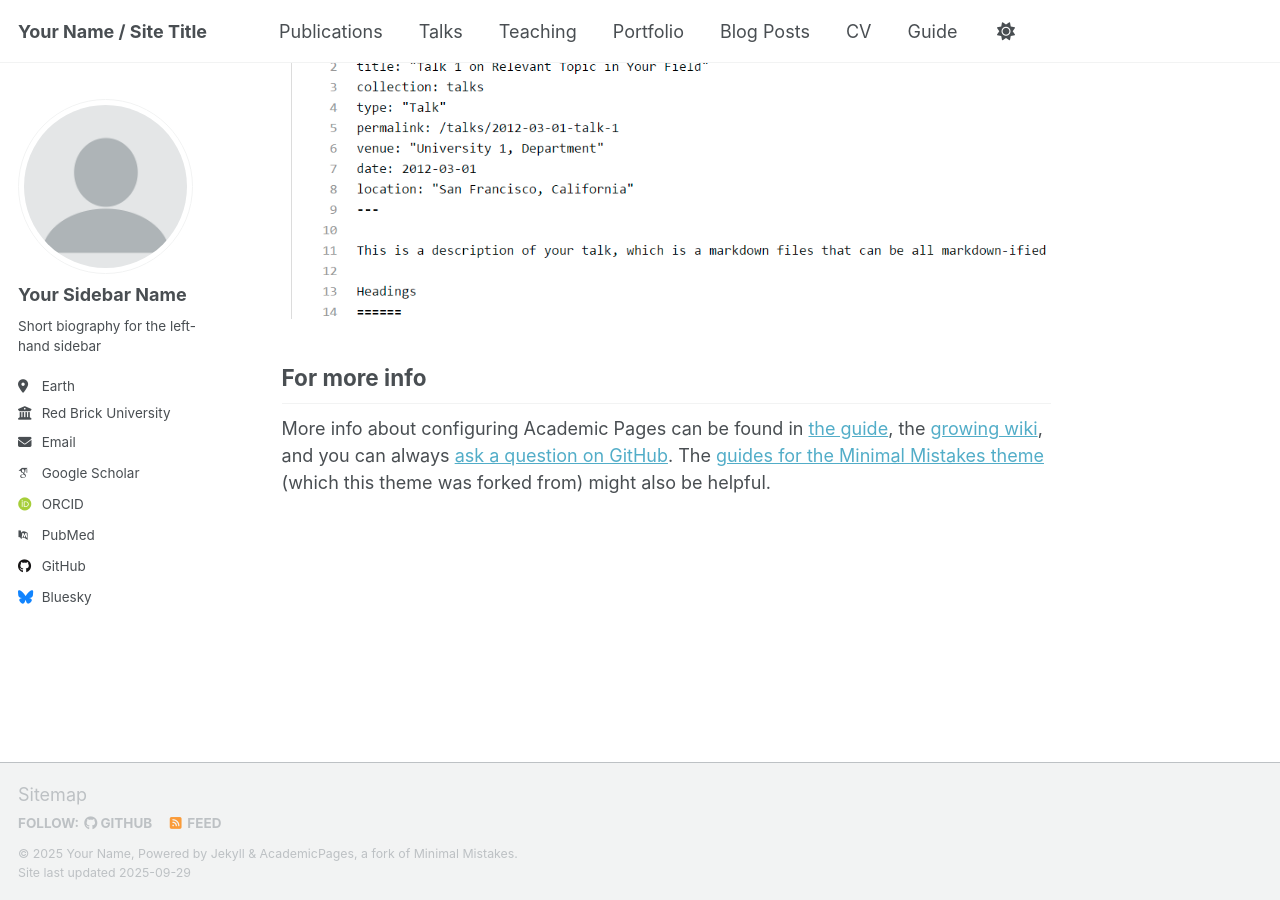
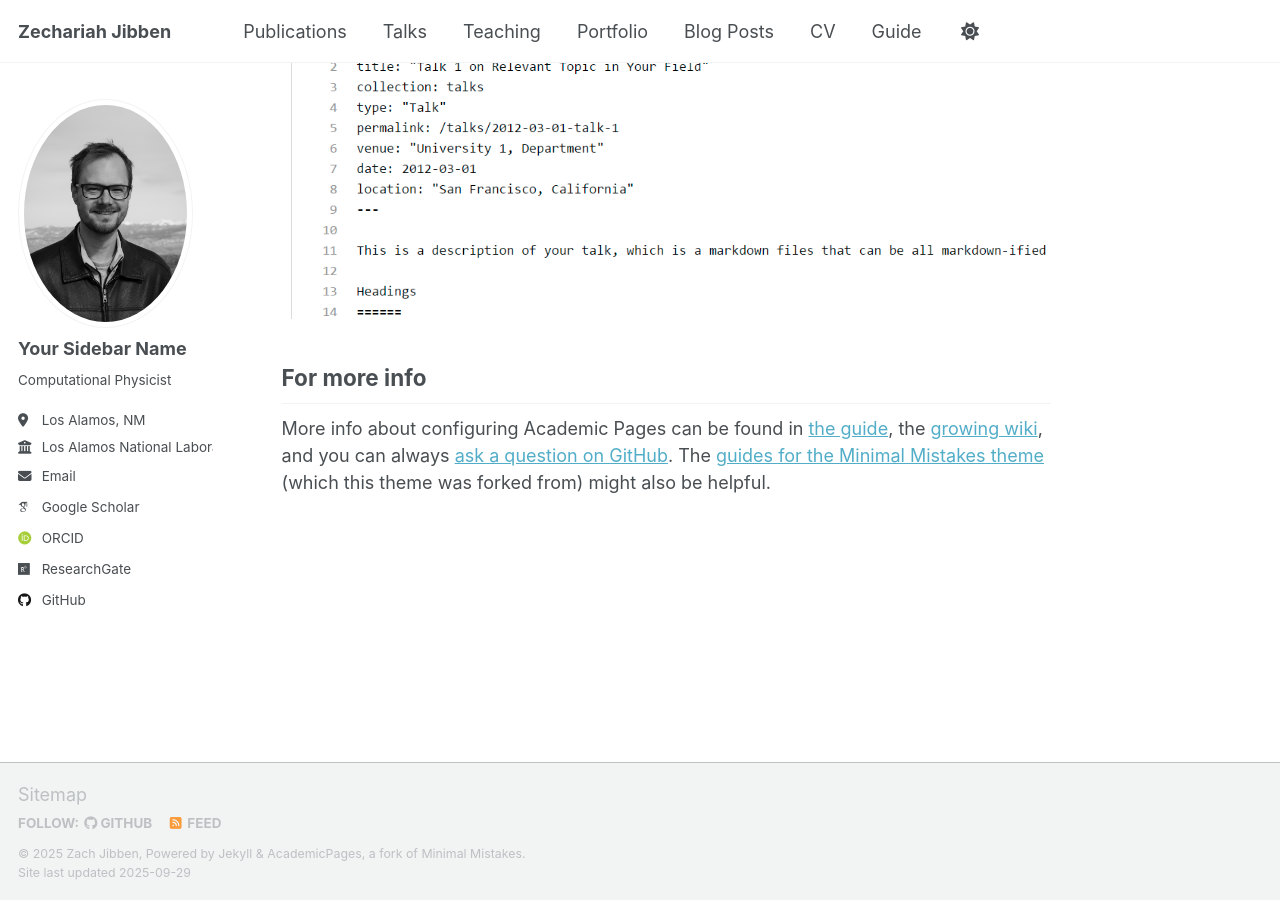
Before and after one commit to zjibben/zjibben.github.io, a Jekyll site: the page built from _pages/about.md, in a window 1280 px wide and 900 px high, scrolled down 2880 px. Built offline with Jekyll 4.4.1, drawn with Linux system fonts in a browser that asks for light colours; some web fonts are replaced; a script that is not in the unit is left out.

```diff
--- a/_config.yml
+++ b/_config.yml
@@ -9,52 +9,52 @@
 # Basic Site Settings
 locale                   : "en-US"
 site_theme               : "default" # Currently available options are "default", "air"
-title                    : "Your Name / Site Title"
+title                    : "Zechariah Jibben"
 title_separator          : "-"
-name                     : &name "Your Name"
-description              : &description "Your Name's academic portfolio"   # Update this with a general description of your site, this is the default if not overridden by a page
-url                      : https://academicpages.github.io # The base hostname & protocol for your site e.g. "https://[your GitHub username].github.io",
+name                     : &name "Zach Jibben"
+description              : &description "Zach's academic portfolio"   # Update this with a general description of your site, this is the default if not overridden by a page
+url                      : https://zjibben.github.io # The base hostname & protocol for your site e.g. "https://[your GitHub username].github.io",
                                                            # or if you already have some other page hosted on Github then use "https://[your GitHub username].github.io/[Your Repo Name]"
 baseurl                  : "" # the subpath of your site, e.g. "/blog"
-repository               : "academicpages/academicpages.github.io"
+repository               : "zjibben/zjibben.github.io"
 
 # Site Author - The following control what appear as part of the author content on the side bar.
 #               If a field is blank the icon and link will not appear, otherwise it will be shown.
 #               Additional customization can be done by editing /_includes/author-profile.html
 author:
   # Biographic information
-  avatar           : "profile.png"
+  avatar           : "zjibben.jpeg"
   name             : "Your Sidebar Name"
   pronouns         : # example: "she/her"
-  bio              : "Short biography for the left-hand sidebar"
-  location         : "Earth"
-  employer         : "Red Brick University"
+  bio              : "Computational Physicist"
+  location         : "Los Alamos, NM"
+  employer         : "Los Alamos National Laboratory"
   uri              : # URL
-  email            : "none@example.org"
+  email            : "zjibben@zjibben.us"
 
   # Academic websites
   academia         : # URL
   arxiv            : # URL - Update with the correct link to your profile
-  googlescholar    : "https://scholar.google.com/citations?user=PS_CX0AAAAAJ"
+  googlescholar    : "https://scholar.google.com/citations?user=FBKRv9cAAAAJ&hl=en"
   inspire-hep      : # URL
   impactstory      : # URL
-  orcid            : "http://orcid.org/yourorcidurl"
+  orcid            : "https://orcid.org/0000-0002-5006-8260"
   semantic         : # URL
-  pubmed           : "https://www.ncbi.nlm.nih.gov/pubmed/?term=john+snow"
-  researchgate     : # URL
+  pubmed           : #"https://www.ncbi.nlm.nih.gov/pubmed/?term=john+snow"
+  researchgate     : "https://www.researchgate.net/profile/Zechariah-Jibben"
   scopus           : # URL
 
   # Repositories and software development
   bitbucket        : # Username - Update with your username on the site
   codepen          : # Username
   dribbble         : # Username
-  github           : "academicpages"
+  github           : "zjibben"
   kaggle           : # Username
   stackoverflow    : # User number or user number and name (i.e., use "1" or "1/jeff-atwood")
 
   # Social media
   artstation       : # Username
-  bluesky          : "bsky.app" # Replace this with you Bluesky username
+  bluesky          : # "bsky.app" # Replace this with you Bluesky username
   facebook         : # Username
   flickr           : # Username
   foursquare       : # Username
```
Also changed, not shown: _data/cv.json (+4 -4 lines), images/zjibben.jpeg (added).
